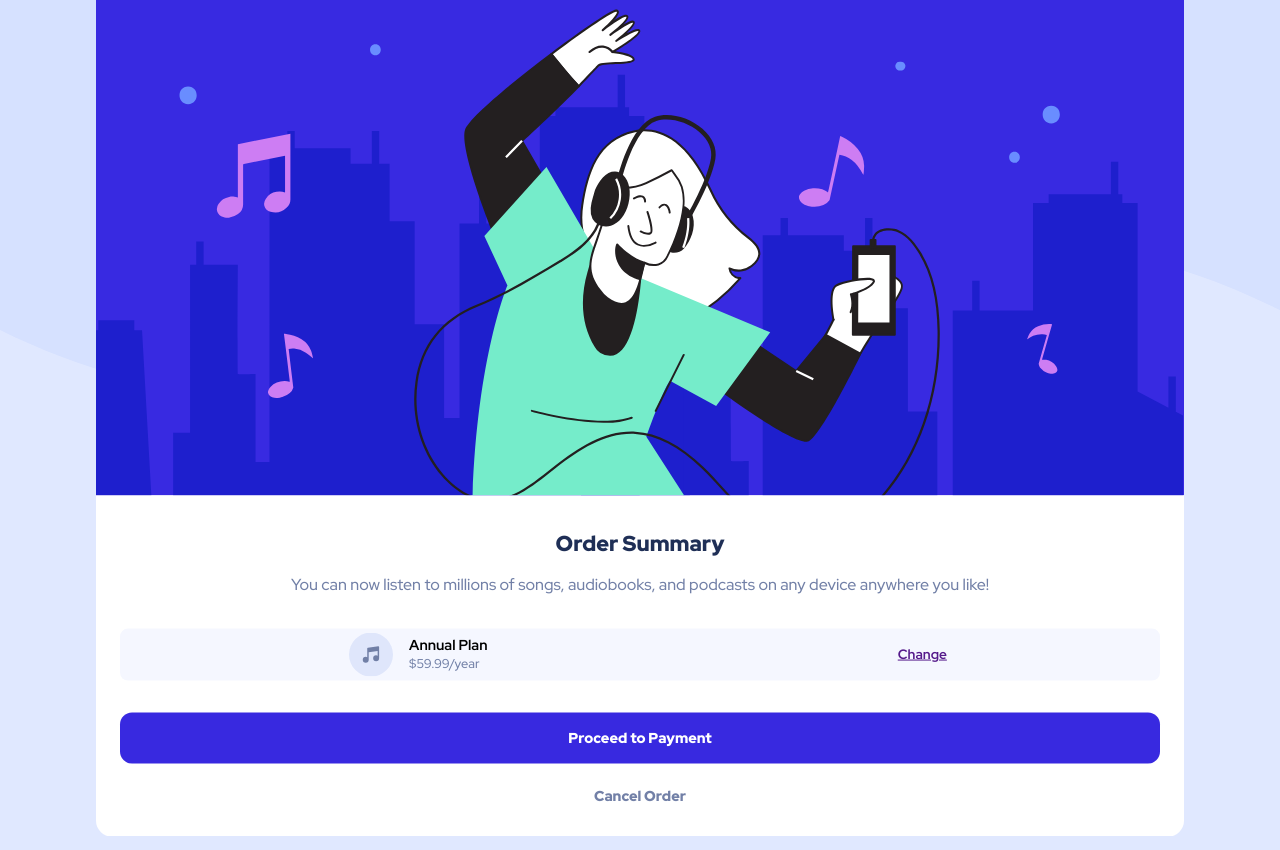
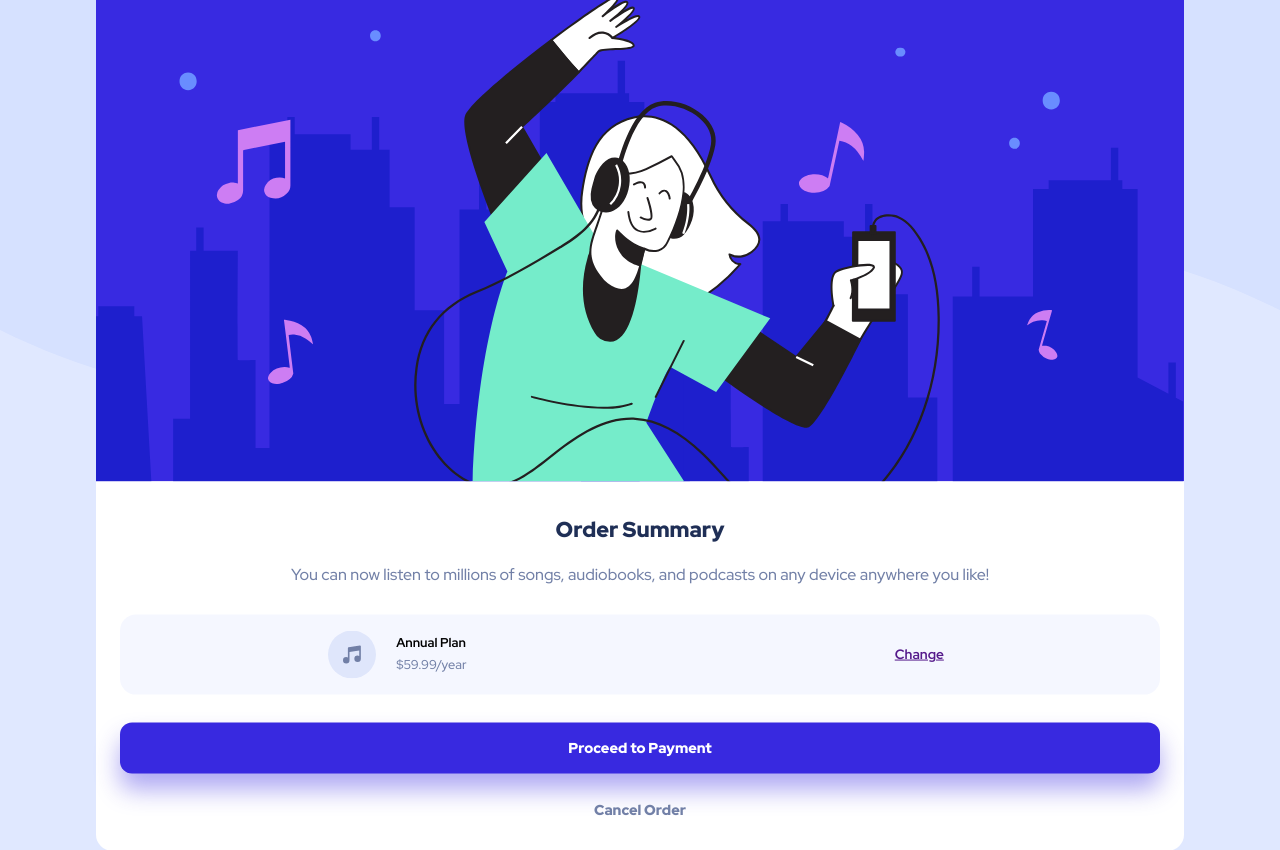
Before and after one commit to RJN-bot/Order-Summary-Challenge, a plain HTML site: page index.html in a window 1280 px wide. Drawn offline with Linux system fonts and the light colour scheme.

Commit message:
it literally looks the same 🤯

```diff
--- a/style.css
+++ b/style.css
@@ -62,48 +62,49 @@ h1 {
 p {
   color: var(--Desaturatedblue);
   text-align: center;
-  /* margin-inline: 1.5rem; */
   line-height: 1.5;
   font-weight: 500;
   font-size: 1rem;
+  margin-block: 1.25rem;
+  margin-bottom: 1.75rem;
 }
 
 .plan {
   background-color: var(--Verypaleblue);
   display: flex;
   justify-content: space-around;
-  border-radius: 0.5rem;
-  margin: 1.5rem 0;
-  margin-top: 2rem;
-  padding: 0.25rem 0.5rem;
+  border-radius: 1rem;
+  margin: 1rem 0;
+  padding: 1rem 0.5rem;
+  padding-left: 0rem;
 }
 
 .priceinfo img {
-  width: 2.75rem;
-  height: 2.75rem;
+  width: 3rem;
+  height: auto;
   /* margin-block: 0.75rem; */
-  margin-inline: 1rem;
+  margin-right: 0.5rem;
 }
 
 .price {
   display: flex;
   flex-direction: column;
-  justify-content: center;
+  justify-content: space-evenly;
   align-items: flex-start;
-  align-content: space-between;
+  margin-inline: 0.75rem;
+  height: 3rem;
 }
 
 .priceinfo {
   display: flex;
   flex-direction: row;
-  justify-content: space-around;
   /* padding-block: 2rem; */
-  justify-content: center;
+  justify-content: start;
   align-items: center;
 }
 
 .plan .price h2 {
-  font-size: 0.9rem;
+  font-size: 0.8rem;
   margin: 0;
 }
 
@@ -139,14 +140,16 @@ p {
   display: flex;
   align-items: center;
   justify-content: center;
-  margin-top: 0.5rem;
+  margin-top: 0.75rem;
+  box-shadow: 0 1rem 1.5rem hsl(245, 75%, 52%, 0.4);
 }
 
 #cancel {
   color: var(--Desaturatedblue);
   font-size: 0.9rem;
   text-align: center;
-  margin: 1.5rem 0;
+  margin: 1.75rem 0;
+  margin-bottom: 2rem;
   /* padding: 1.2rem 0; */
   font-weight: 900;
   background: none;
@@ -154,7 +157,6 @@ p {
   display: flex;
   align-items: center;
   justify-content: center;
-  margin-bottom: 2rem;
 }
 
 main {
```
